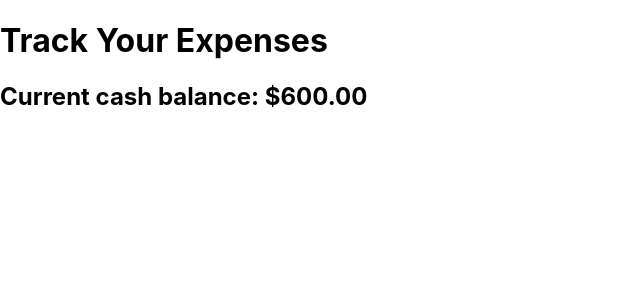
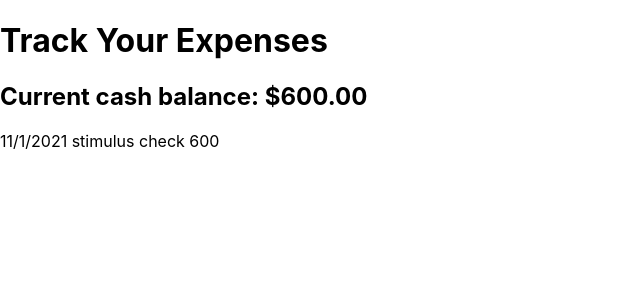
Before and after one commit to Luna5678/expense-tracker, a React (Create React App) app: page / in a window 1280 px wide. Shown: the top 300 px of the page, without its empty margins (0-640 px from the left). Built offline with nearby package versions, Linux system fonts and the light colour scheme.

Commit message:
Displays transaction from initial state

```diff
--- a/src/App.js
+++ b/src/App.js
@@ -1,5 +1,6 @@
 import Header from './components/Header';
 import Balance from './components/Balance';
+import TransactionContainer from './components/TransactionContainer';
 import { GlobalProvider } from './context/GlobalState';
 import './App.css';
 
@@ -8,6 +9,7 @@ function App() {
     <GlobalProvider>
       <Header title="Track Your Expenses" />
       <Balance />
+      <TransactionContainer />
     </GlobalProvider>
   );
 }
--- /dev/null
+++ b/src/components/Transaction.js
@@ -0,0 +1,10 @@
+const Transaction = ({ transaction }) => {
+  const dateString = new Date(transaction.date).toLocaleDateString();
+  return (
+    <div>
+      {dateString} {transaction.text} {transaction.amount}
+    </div>
+  )
+}
+
+export default Transaction;
--- /dev/null
+++ b/src/components/TransactionContainer.js
@@ -0,0 +1,14 @@
+import { useContext } from "react";
+import { GlobalContext } from "../context/GlobalState";
+import Transaction from "./Transaction";
+
+const TransactionContainer = () => {
+  const { transactions } = useContext(GlobalContext);
+  return (
+    <>
+    {transactions.map((transaction,idx) => <Transaction key={idx} transaction={transaction} />)}
+    </>
+  )
+}
+
+export default TransactionContainer;
--- a/src/context/GlobalState.js
+++ b/src/context/GlobalState.js
@@ -5,6 +5,7 @@ const initialState = {
   transactions: [
     {
       text: "stimulus check",
+      date: "2021-11-01",
       amount: 600
     }
   ]
```
